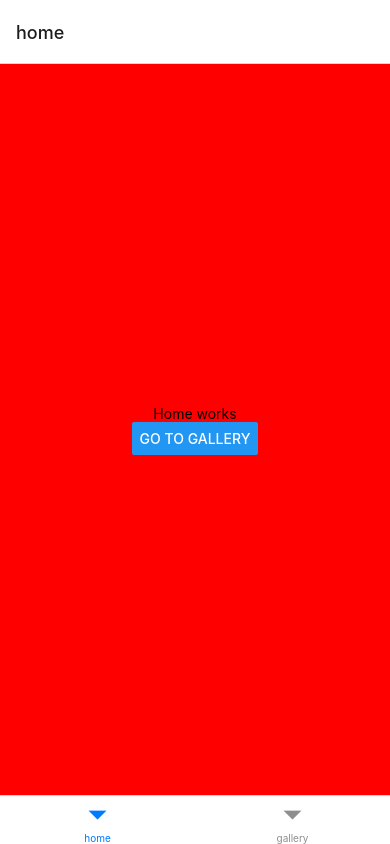
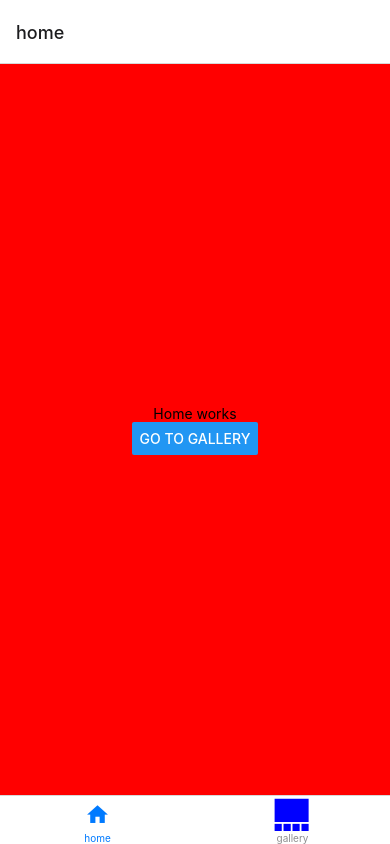
Before and after one commit to fmacedosantos/react-nav, a React Native app: screen / in a window 390 px wide. Built offline with nearby package versions, Linux system fonts and the light colour scheme.

Commit message:
Trabalhando com MaterialCommunityIcons

```diff
--- a/src/routes/bottom-tabs.routes.tsx
+++ b/src/routes/bottom-tabs.routes.tsx
@@ -1,14 +1,27 @@
 import { createBottomTabNavigator } from "@react-navigation/bottom-tabs";
 import HomeScreen from "../screens/HomeScreen";
 import GalleryScreen from "../screens/GalleryScreen";
+import {MaterialCommunityIcons} from '@expo/vector-icons'
 
 const {Navigator, Screen} = createBottomTabNavigator()
 
 export function BottomTabRoutes(){
     return(
         <Navigator>
-            <Screen name='home' component={HomeScreen}/>
-            <Screen name='gallery' component={GalleryScreen}/>
+            <Screen name='home' component={HomeScreen}
+            options={{
+                tabBarIcon: ({color, size}) => (
+                    <MaterialCommunityIcons name='home' color={color}
+                    size={size}/>
+                ),
+            }}/>
+            <Screen name='gallery' component={GalleryScreen}
+            options={{
+                tabBarIcon: ({color, size}) => (
+                    <MaterialCommunityIcons name='view-gallery' color='blue'
+                    size={43}/>
+                ),
+            }}/>
         </Navigator>
     )
 }
```
